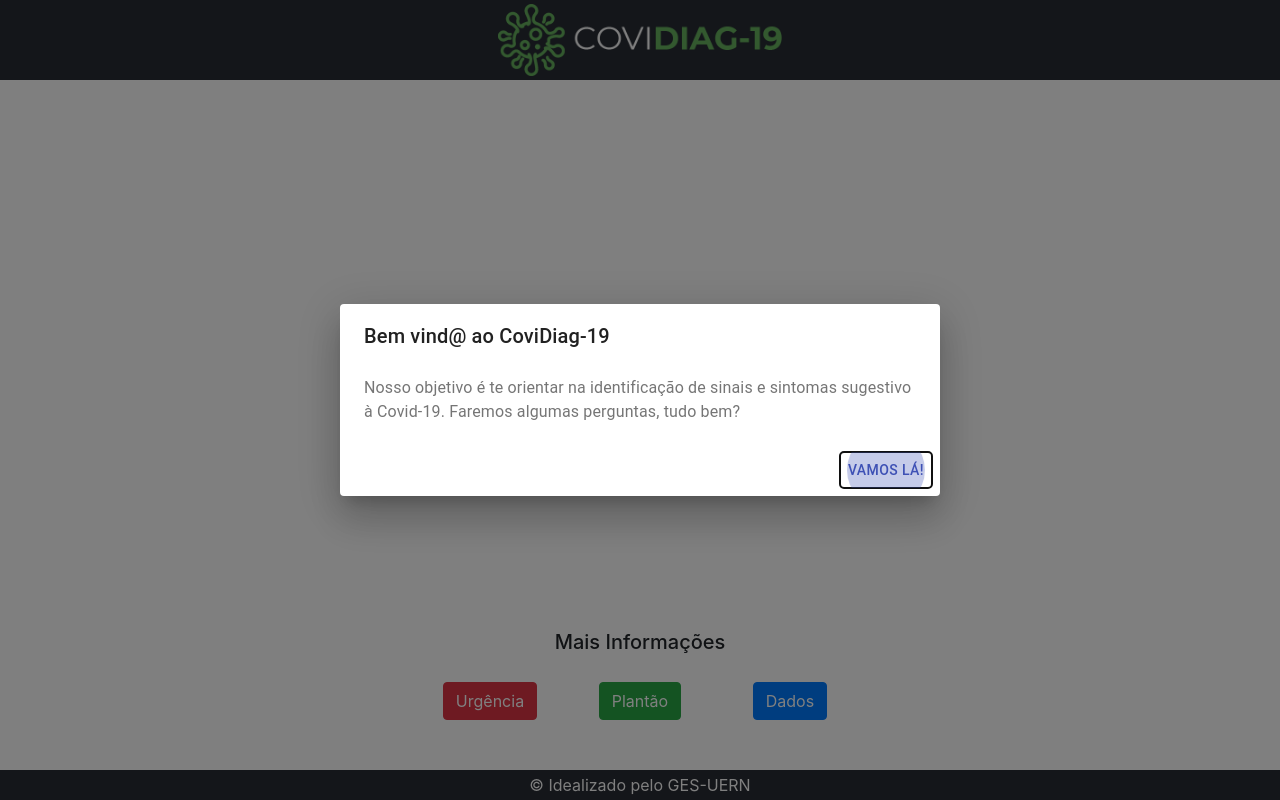
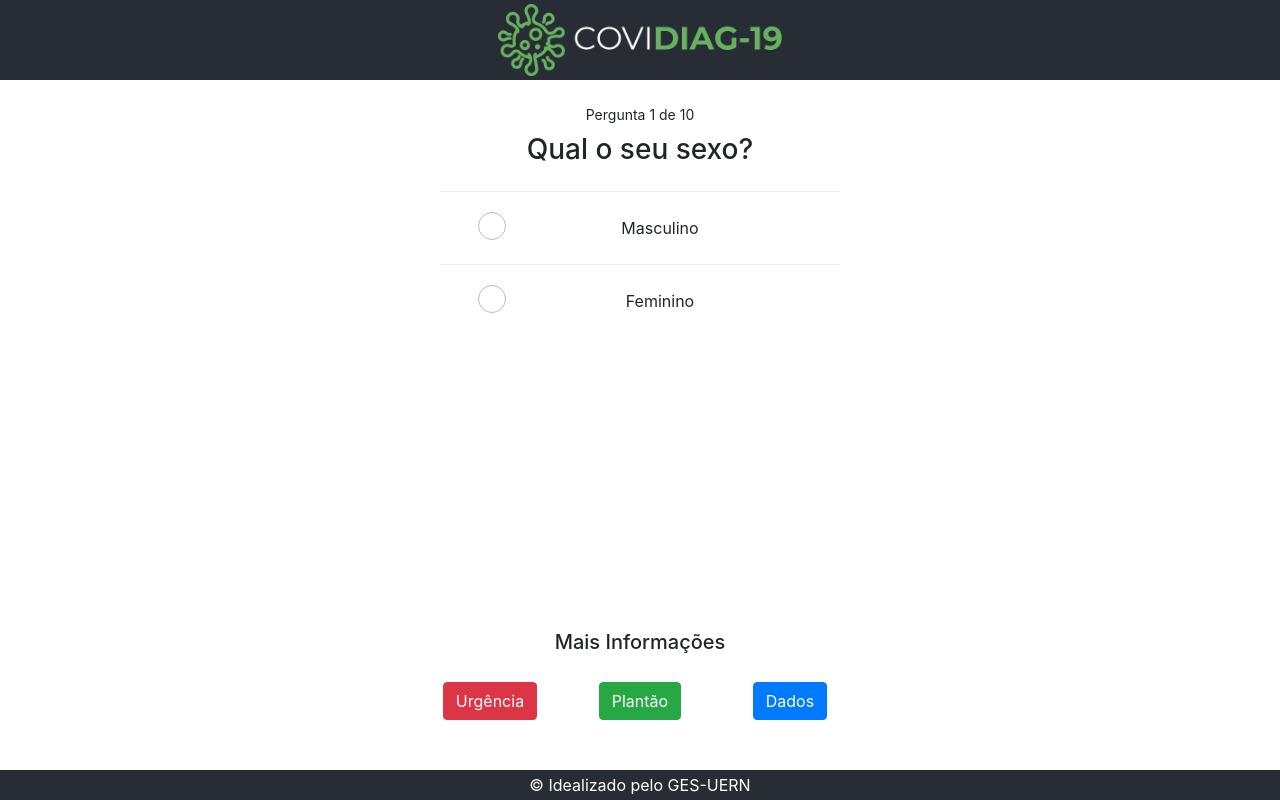
Before and after one commit to kaardeco/coviDiag-19, a React (Create React App) app: page / in a window 1280 px wide. Built offline with nearby package versions, Linux system fonts and the light colour scheme.

Commit message:
add logic skip questions function

```diff
--- a/src/Api/quizQuestions.js
+++ b/src/Api/quizQuestions.js
@@ -26,21 +26,21 @@
             }
         ]
     },
-/*
+
     {
         question: "Em qual trimestre de gestação?",//Caso seja gestasnte
         answers: [
             {
                 type: "p1",
-                content: "1ºTrimestre"
+                content: "1º Trimestre"
             },
             {
                 type: "p2",
-                content: "2ºTrimestre"
+                content: "2º Trimestre"
             },
            {
                 type: "trimestre",
-                content: "3ºTrimestre"
+                content: "3º Trimestre"
             }
         ]
     },
@@ -50,15 +50,15 @@
         answers: [
             {
                 type: "p1",
-                content: "0-12"
+                content: "0 a 12 anos"
             },
             {
                 type: "p1",
-                content: "12-60"
+                content: "12 a 60 anos"
             },
            {
                 type: "idade",
-                content: "60+"
+                content: "Mais de 60 anos"
             }
         ]
     },
@@ -158,7 +158,7 @@
             }
         ]
     },
-
+/*
     {
         question: "Está tendo convulsões?",
         answers: [
@@ -170,34 +170,6 @@
                 type: "p1",
                 content: "Não"
             },
-        ]
-    },
-
-    {
-        question: "Está notando as suas extremidades azuladas?",
-        answers: [
-            {
-                type: "p3",
-                content: "Sim"
-            },
-           {
-                type: "p1",
-                content: "Não"
-            }
-        ]
-    },
-/*
-    {
-        question: "Está notando o rosto ou os lábios azulados?",
-        answers: [
-            {
-                type: "procurar um hospital",
-                content: "Sim"
-            },
-           {
-                type: "ficarem casa",
-                content: "Não"
-            }
         ]
     },
 
--- a/src/App.js
+++ b/src/App.js
@@ -19,7 +19,15 @@
       answerOptions: [],
       answer: '',
       answersCount: {},
-      result: ''
+      result: '',
+      mainsSymptoms: {
+        persistentFever: false,
+        dyspnea: false,
+        advancedAge: false,
+        persistentCough: false,
+        isPregnant: false,
+        coryza : false,
+      },
     };
 
     this.handleAnswerSelected = this.handleAnswerSelected.bind(this);
@@ -58,19 +66,54 @@
   handleAnswerSelected(event) {
 
     let currentContent = event.currentTarget.labels[0].firstChild.data;//content of input radio
-    //verifi here
-    console.log(currentContent);
+    var currentQuestion = quizQuestions[this.state.counter].question;
+    var currentState = this.state.mainsSymptoms;
     this.setUserAnswer(event.currentTarget.value);
-    if(this.state.questionId === 7 && currentContent==='Não'){
-      //Skipping question eight depending on question seven
-      console.log('jump');
-      setTimeout(() => this.setNextQuestion(2), 300);
-    }else if (this.state.questionId < quizQuestions.length) {
+
+    switch (currentQuestion) {
+      case "Qual o seu sexo?":
+        if(currentContent === "Masculino") setTimeout(() => this.setNextQuestion(2), 300);
+        break;
+      case "É gestante?":
+        if(currentContent === "Não") setTimeout(() => this.setNextQuestion(1), 300);
+        break;
+      case "Em qual trimestre de gestação?":
+        if(currentContent === "3º Trimestre") currentState.isPregnant = true;
+        break;
+      case "Qual sua idade?":
+        if(currentContent === "Mais de 60 anos") currentState.advancedAge = true;
+        break;
+      case "Você está sentindo febre?":
+        if(currentContent === "Não") setTimeout(() => this.setNextQuestion(2), 300);
+        break;
+      case "Tomou algum medicamento para febre?":
+        if(currentContent === "Não") setTimeout(() => this.setNextQuestion(1), 300);
+        break;
+      case "Mesmo com uso de medicamentos os sintomas persistem após 2h?":
+        if(currentContent === "Sim") currentState.persistentFever = true;
+        break;
+      case "Está tendo dificuldade para respirar com dor ou pressão no peito?":
+        if(currentContent === "Sim") currentState.dyspnea = true;
+        break;
+      case "Está com coriza?":
+        if(currentContent === "Sim") currentState.coryza = true;
+        break;
+      case "Você está tossindo? (Tosse seca ou cheia)":
+        if(currentContent === "Sim") currentState.persistentCough = true;
+        break;
+      default:
+        setTimeout(300);
+        break;
+    }
+    console.log(currentState);
+
+    if (this.state.questionId < quizQuestions.length) {
       setTimeout(() => this.setNextQuestion(), 300);
     } else {
       setTimeout(() => this.setResults(this.getResults()), 300);
     }
   }
+
 
   setUserAnswer(answer) {
     //takes a response from the user
@@ -151,12 +194,12 @@
           </div>
         </div>
 
-        {this.state.result ? this.renderResult() : this.renderHomeScreen()}
+        {this.state.result ? this.renderResult() : this.renderQuiz()}
 
 
         <div className="container buttons fixed-bottom">
           <div className="row">
-            <div class="col-12 infos">
+            <div className="col-12 infos">
               <h5>Mais Informações</h5>
             </div>
           </div>
@@ -164,15 +207,15 @@
           <div className="row">
 
             <div className="col-4">
-              <a href="#" class="btn btn-danger">Urgência</a>
+              <a href="#" className="btn btn-danger">Urgência</a>
             </div>
 
             <div className="col-4">
-              <a href="tel:84999941088" class="btn btn-success">Plantão</a>
+              <a href="tel:84999941088" className="btn btn-success">Plantão</a>
             </div>
 
             <div className="col-4">
-              <a href="https://covid19-brazil-api.now.sh/" target="_blank" class="btn btn-primary">Dados</a>
+              <a href="https://covid19-brazil-api.now.sh/" target="_blank" className="btn btn-primary">Dados</a>
             </div>
 
           </div>
--- a/src/Components/Questions/HomeScreen.js
+++ b/src/Components/Questions/HomeScreen.js
@@ -1,6 +1,4 @@
 import React from 'react';
-import Popup from "reactjs-popup";
-import logo from '../../Assets/imgs/logo-uern.png'
 import Button from '@material-ui/core/Button';
 import Dialog from '@material-ui/core/Dialog';
 import DialogActions from '@material-ui/core/DialogActions';
```
